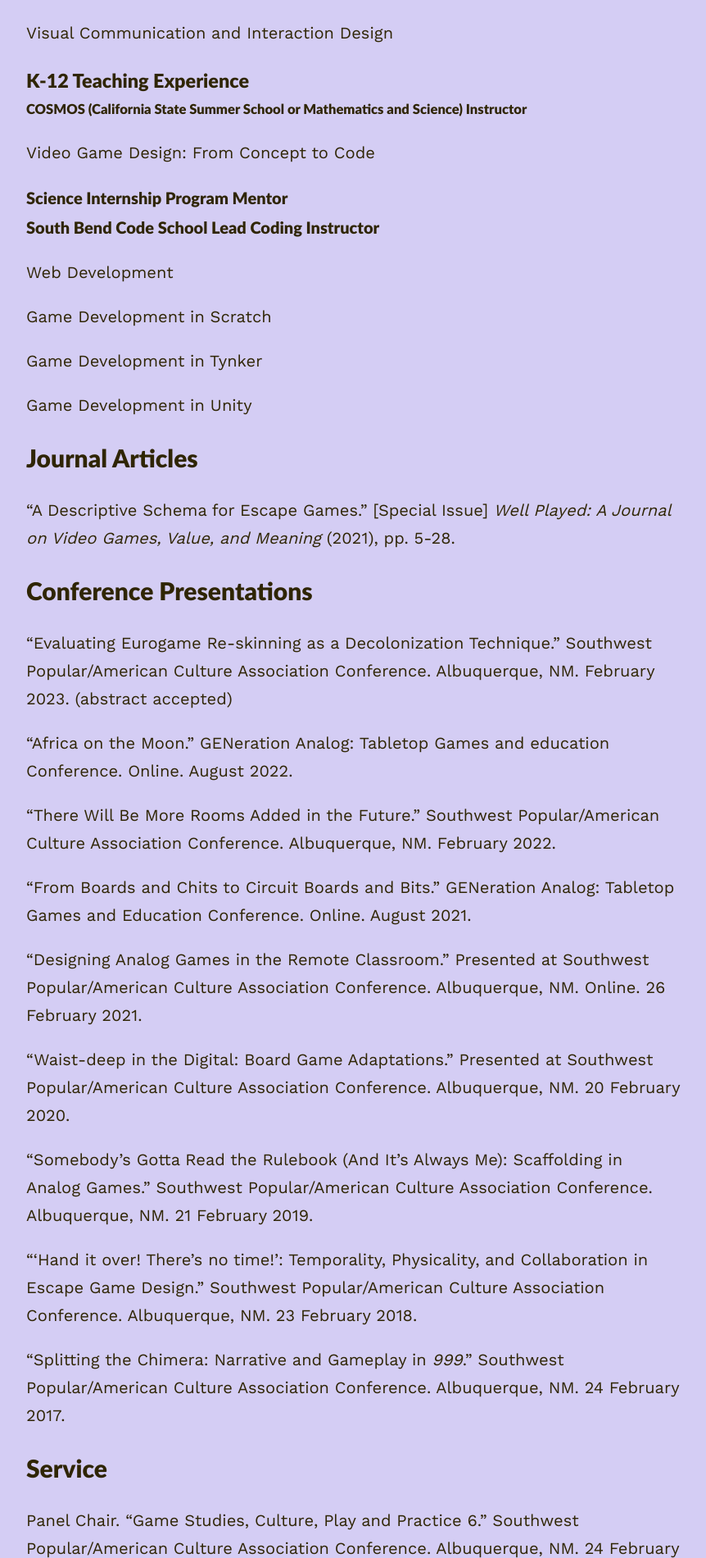
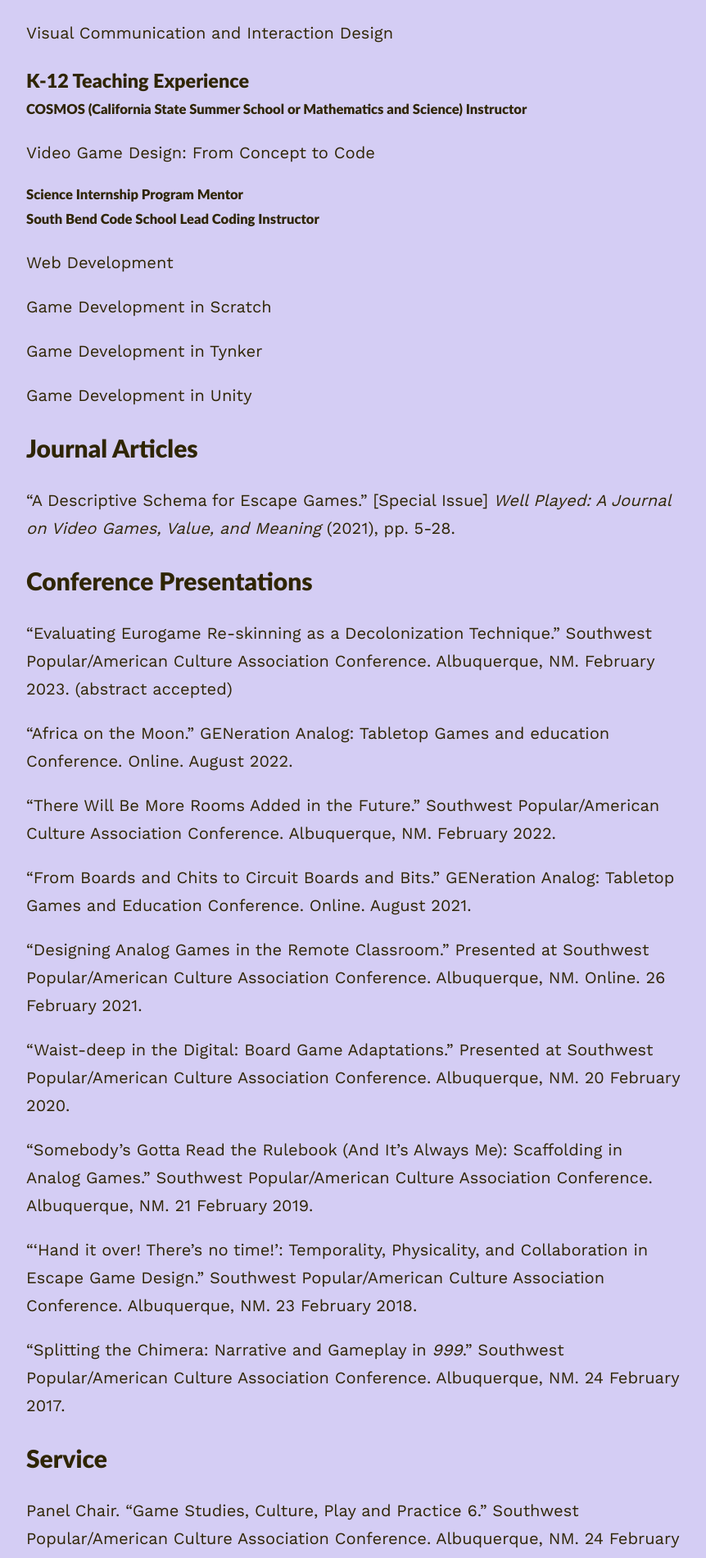
Before and after one commit to mirekjames/ENG6800Test, a Jekyll site: the page built from CV.md, in a window 1280 px wide. Shown: the part 1175-3075 px from the top of the page at 82% size, without its empty margins (208-1070 px from the left). Built offline with Jekyll 4.4.1, drawn with Linux system fonts in a browser that asks for light colours; nearby versions of some CDN libraries.

Commit message:
Update CV.md

```diff
--- a/CV.md
+++ b/CV.md
@@ -51,9 +51,9 @@ Visual Communication and Interaction Design
 
 Video Game Design: From Concept to Code
 
-#### Science Internship Program Mentor
+##### Science Internship Program Mentor
 
-#### South Bend Code School Lead Coding Instructor
+##### South Bend Code School Lead Coding Instructor
 
 Web Development
 
```
